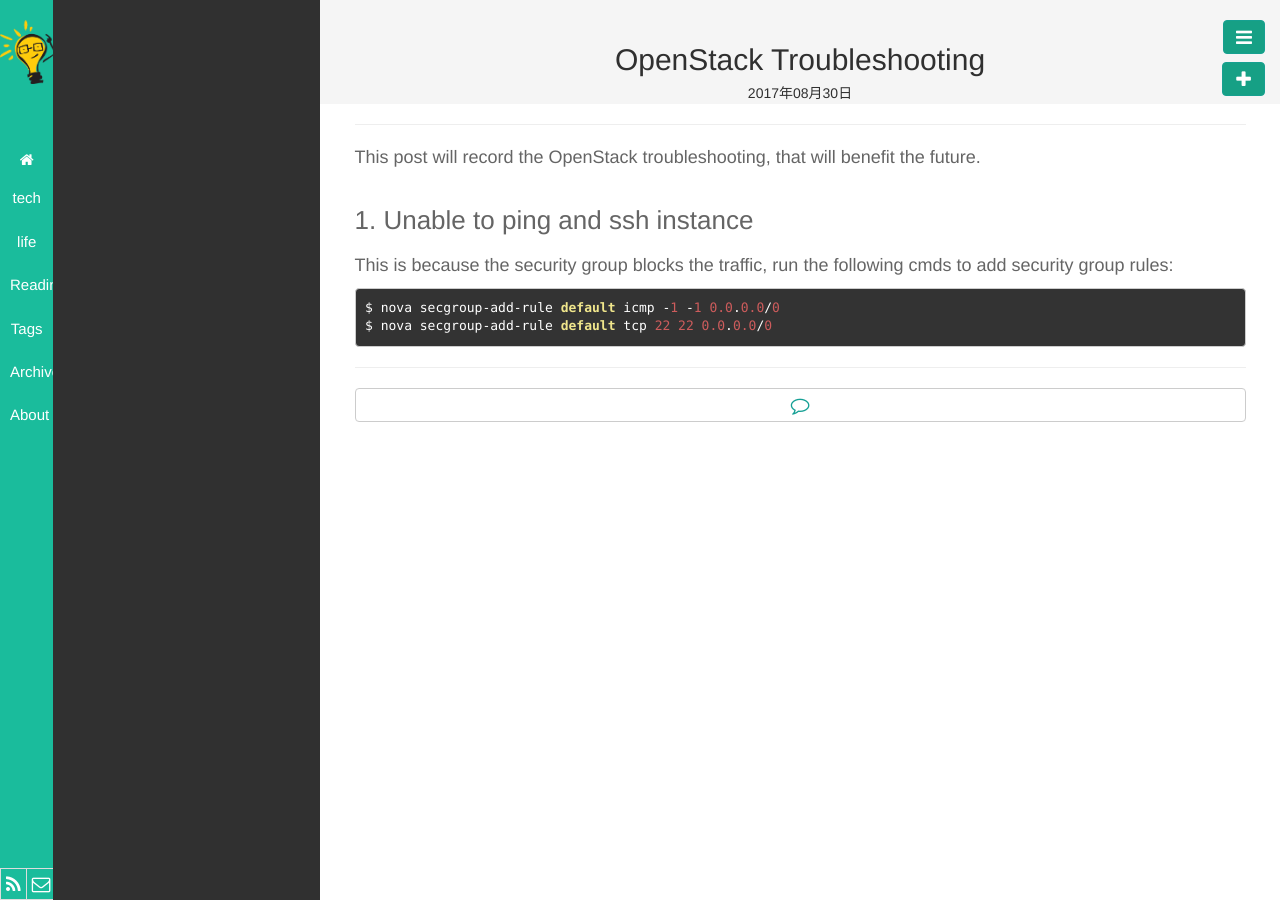
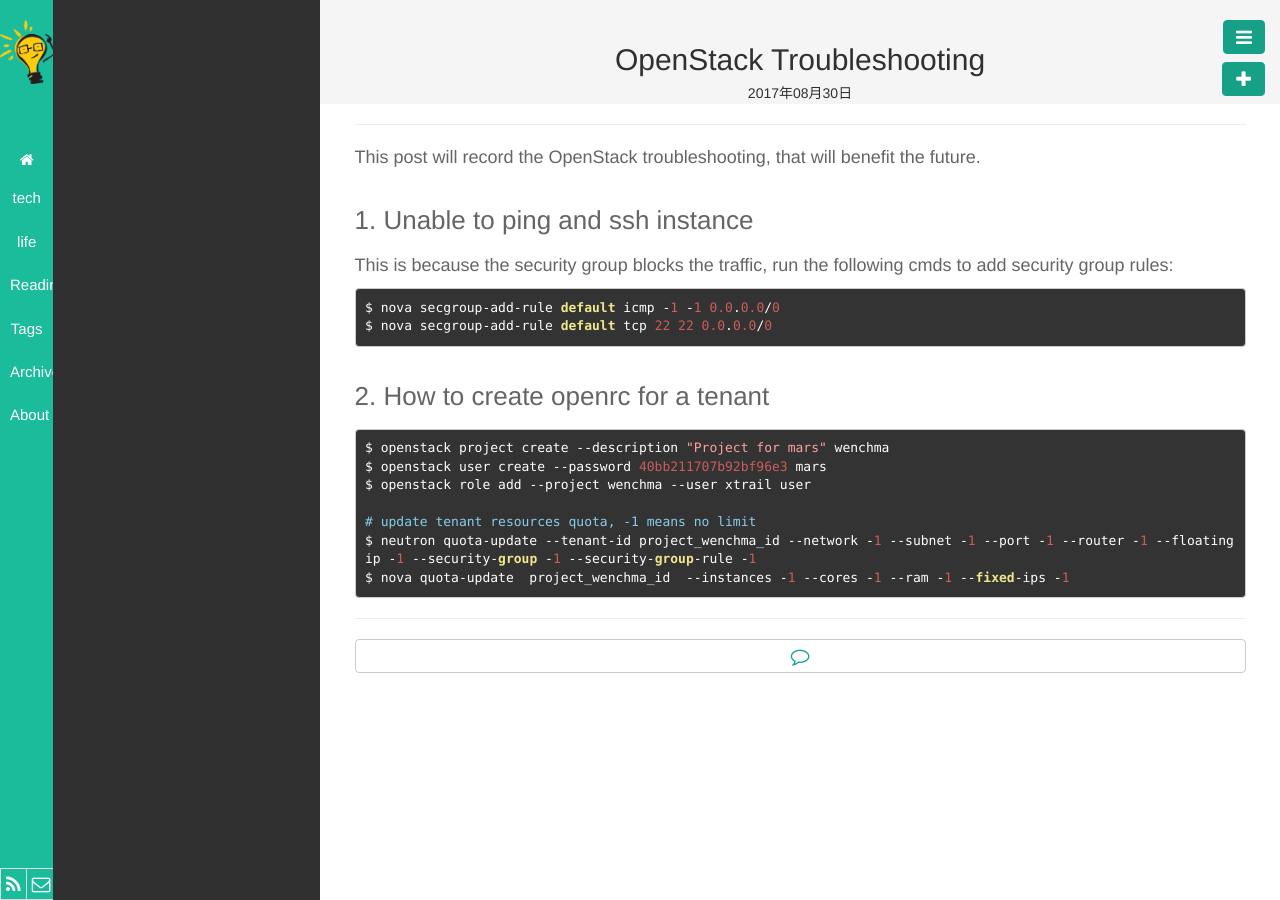
Before and after one commit to wenchma/wenchma.github.io, a Jekyll site: the page built from _posts/2017-08-30-openstack-troubleshooting.md, in a window 1280 px wide. Built offline with Jekyll 4.4.1, drawn with Linux system fonts in a browser that asks for light colours.

Commit message:
Add openstack openrc setup

````diff
--- a/_posts/2017-08-30-openstack-troubleshooting.md
+++ b/_posts/2017-08-30-openstack-troubleshooting.md
@@ -17,3 +17,15 @@
 $ nova secgroup-add-rule default icmp -1 -1 0.0.0.0/0
 $ nova secgroup-add-rule default tcp 22 22 0.0.0.0/0
 ```
+
+### 2. How to create openrc for a tenant
+
+```
+$ openstack project create --description "Project for mars" wenchma
+$ openstack user create --password 40bb211707b92bf96e3 mars
+$ openstack role add --project wenchma --user xtrail user
+
+# update tenant resources quota, -1 means no limit
+$ neutron quota-update --tenant-id project_wenchma_id --network -1 --subnet -1 --port -1 --router -1 --floatingip -1 --security-group -1 --security-group-rule -1
+$ nova quota-update  project_wenchma_id  --instances -1 --cores -1 --ram -1 --fixed-ips -1
+```
````
